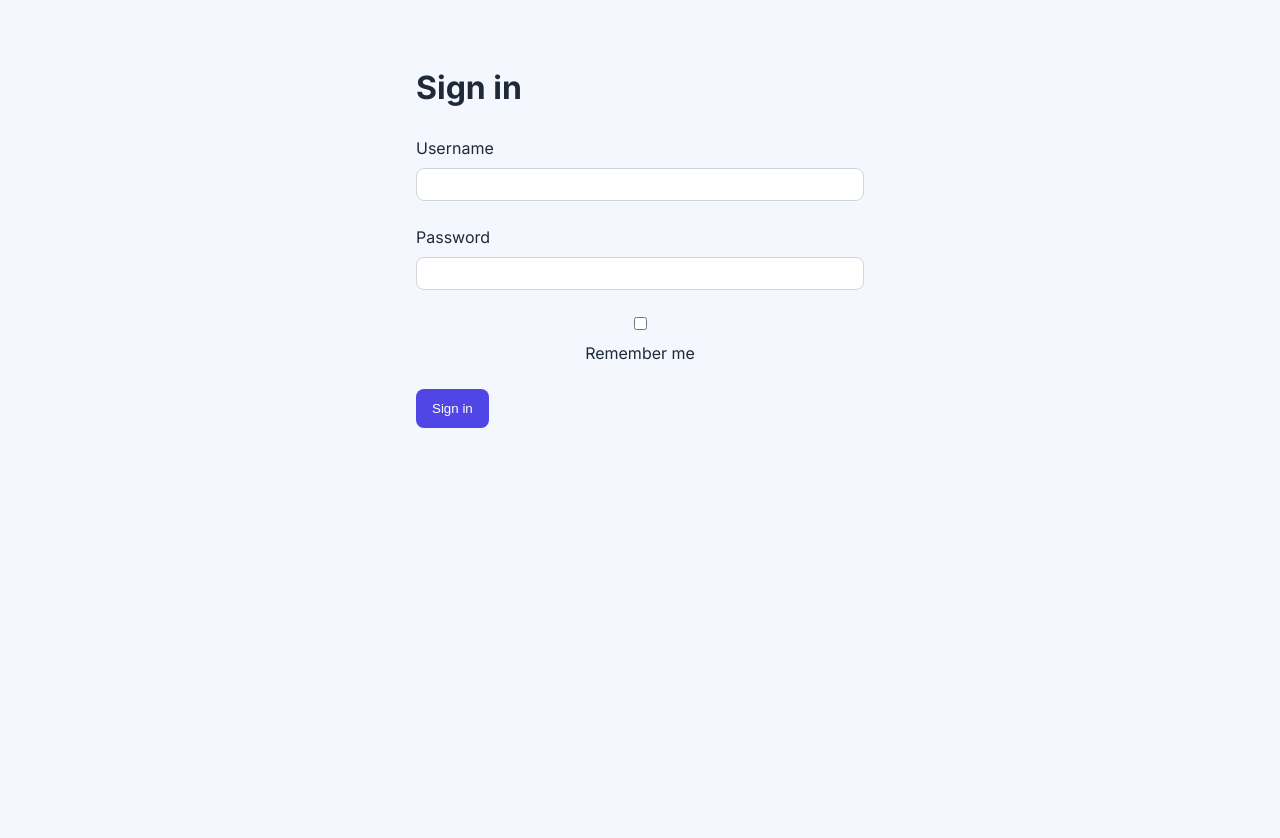
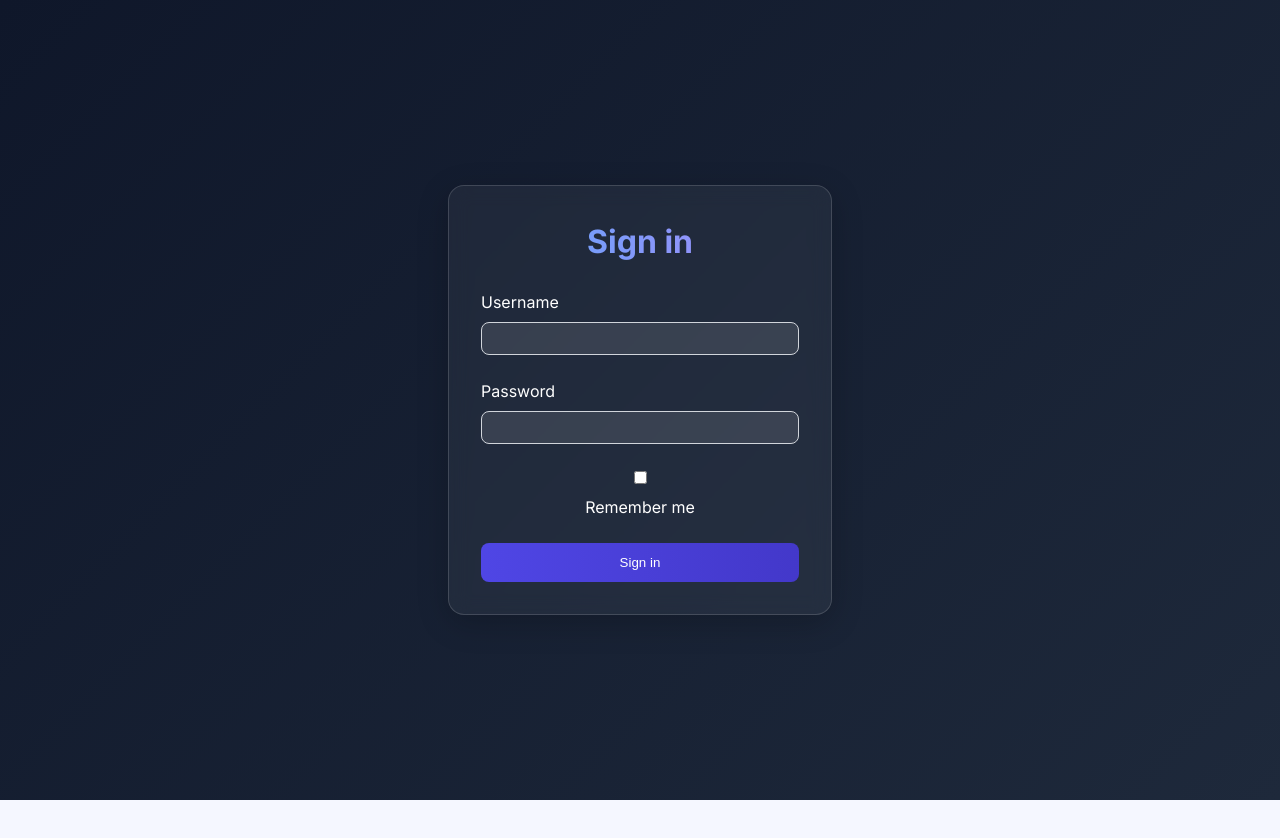
Before and after one commit to contactevin2u/orderops-fullstack, a Next.js app in the folder frontend/: page /login in a window 1280 px wide. Shown: the top 838 px of the page. After the commit the page ends 800 px from the top, so only its background shows below. Built offline with nearby package versions, Linux system fonts and the light colour scheme; no server answers.

Commit message:
feat: modernize login page design

```diff
--- a/frontend/pages/login.tsx
+++ b/frontend/pages/login.tsx
@@ -30,9 +30,9 @@ export default function LoginPage() {
   }
 
   return (
-    <div className="container small-container" style={{ marginTop: '4rem' }}>
-      <form className="stack" onSubmit={handleSubmit}>
-        <h1>Sign in</h1>
+    <div className="login-wrapper">
+      <form className="login-card stack" onSubmit={handleSubmit}>
+        <h1 className="login-title">Sign in</h1>
         <label>
           Username
           <input
--- a/frontend/styles/globals.css
+++ b/frontend/styles/globals.css
@@ -397,6 +397,51 @@ form .error {
   font-size: 0.875rem;
 }
 
+/* Login Page */
+.login-wrapper {
+  min-height: 100vh;
+  display: flex;
+  align-items: center;
+  justify-content: center;
+  padding: var(--space-4);
+  background: linear-gradient(135deg, #0f172a, #1e293b);
+}
+
+.login-card {
+  width: 100%;
+  max-width: 24rem;
+  background: rgba(255, 255, 255, 0.05);
+  border: 1px solid rgba(255, 255, 255, 0.15);
+  border-radius: var(--radius-4);
+  backdrop-filter: blur(10px);
+  box-shadow: 0 8px 32px rgba(0, 0, 0, 0.2);
+  padding: var(--space-8);
+  color: #fff;
+}
+
+.login-card input[type='text'],
+.login-card input[type='password'] {
+  background: rgba(255, 255, 255, 0.1);
+  border: 1px solid rgba(255, 255, 255, 0.2);
+  color: #fff;
+}
+
+.login-card input::placeholder {
+  color: rgba(255, 255, 255, 0.6);
+}
+
+.login-card button.primary {
+  width: 100%;
+  background: linear-gradient(90deg, var(--color-primary), var(--color-primary-hover));
+}
+
+.login-title {
+  text-align: center;
+  background: linear-gradient(90deg, #60a5fa, #a78bfa);
+  -webkit-background-clip: text;
+  color: transparent;
+}
+
 @media (prefers-color-scheme: dark) {
   :root {
     --color-bg: #1f2937;
```
